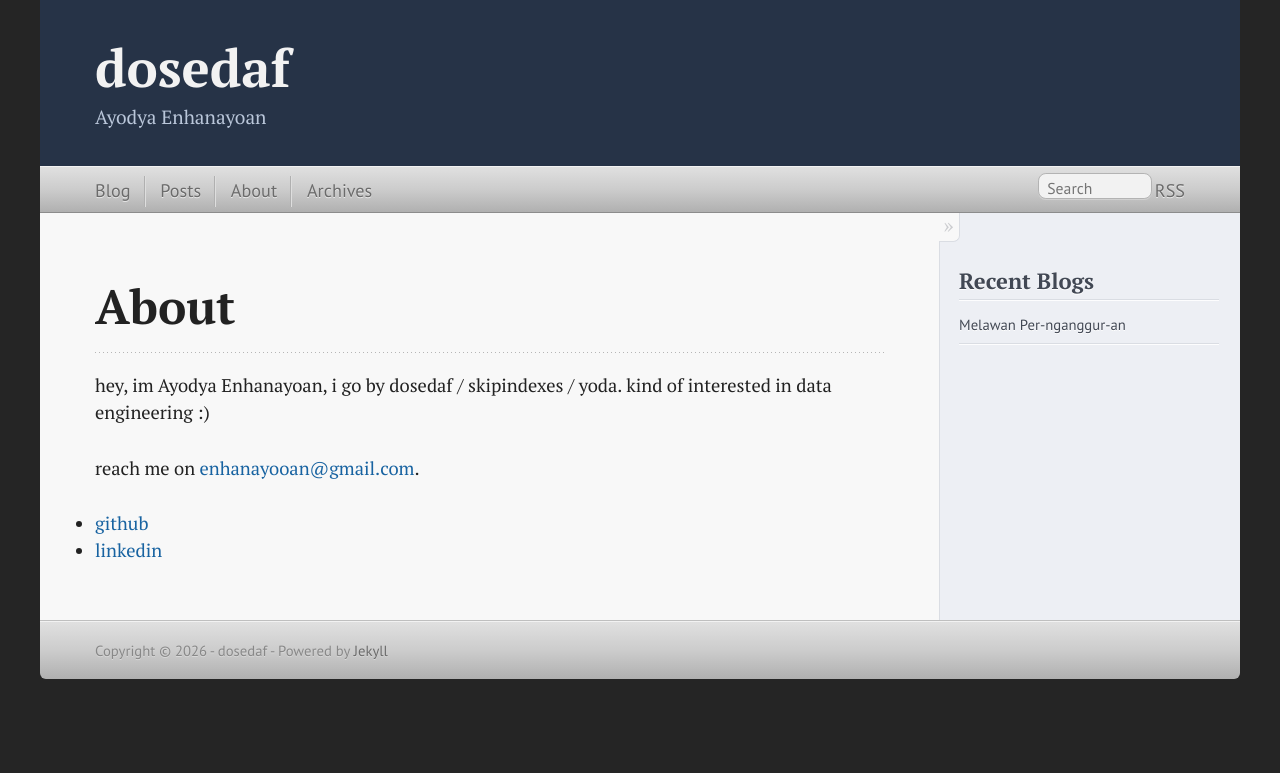
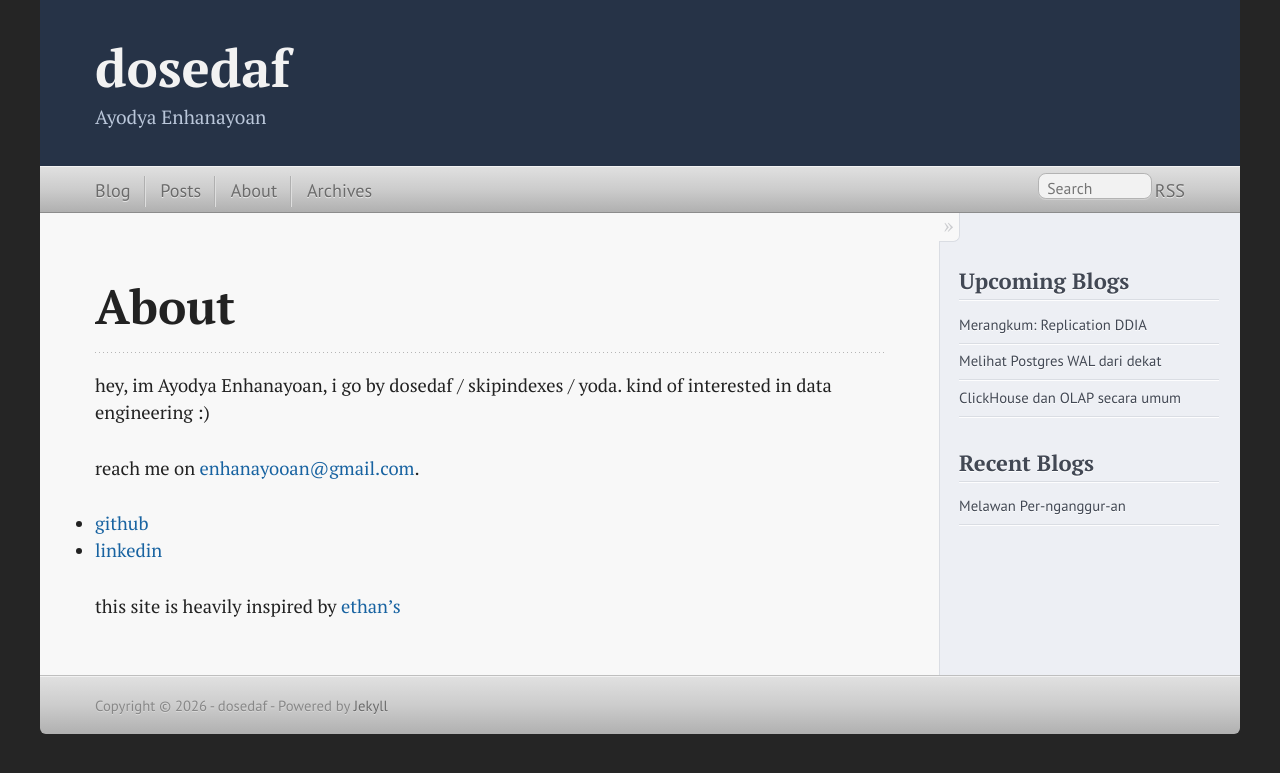
Before and after one commit to dosedaf/dosedaf.github.io, a Jekyll site: the page built from about.md, in a window 1280 px wide. Shown: the top 773 px of the page. Built offline with Jekyll 4.4.1, drawn with Linux system fonts in a browser that asks for light colours.

Commit message:
Upcoming Blogs sidebar, about credit line, site timezone WIB

```diff
--- a/_config.yml
+++ b/_config.yml
@@ -18,6 +18,9 @@ url: "https://dosedaf.github.io"
 # ----------------------------------------------------------
 # Post URLs look like: /blog/2026/10/11/my-post/
 permalink: /blog/:year/:month/:day/:title/
+
+# Render all times in WIB so local preview and live match
+timezone: Asia/Jakarta
 
 # Put <!--more--> in a post to cut the homepage teaser there.
 excerpt_separator: "<!--more-->"
--- a/_includes/sidebar.html
+++ b/_includes/sidebar.html
@@ -1,5 +1,13 @@
 <aside class="sidebar">
   <section class="odd">
+    <h1>Upcoming Blogs</h1>
+    <ul>
+      <li>Merangkum: Replication DDIA</li>
+      <li>Melihat Postgres WAL dari dekat</li>
+      <li>ClickHouse dan OLAP secara umum</li>
+    </ul>
+  </section>
+  <section class="even">
     <h1>Recent Blogs</h1>
     <ul id="recent_posts">
       {% for post in site.posts limit:5 %}
--- a/about.md
+++ b/about.md
@@ -9,3 +9,5 @@ reach me on [enhanayooan@gmail.com](mailto:enhanayooan@gmail.com).
 
 - [github](https://github.com/dosedaf)
 - [linkedin](https://linkedin.com/in/enhanayoan)
+
+this site is heavily inspired by [ethan's](https://ethanp.github.io/)
```
Also changed, not shown: posts/index.md (+1 -1 lines).
